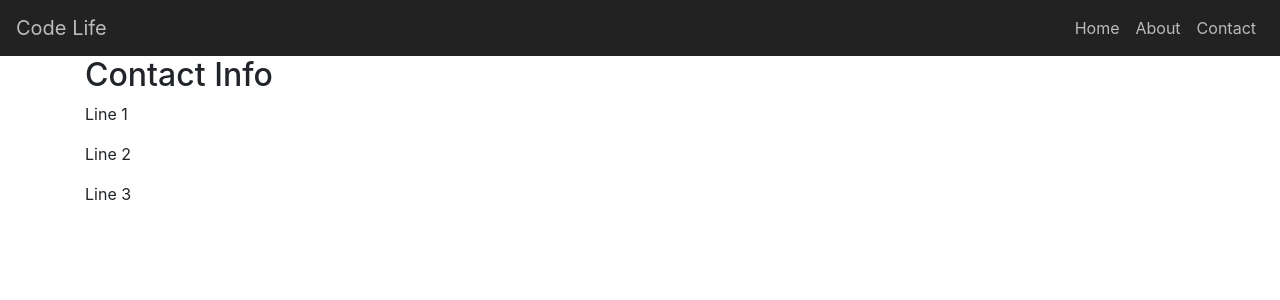
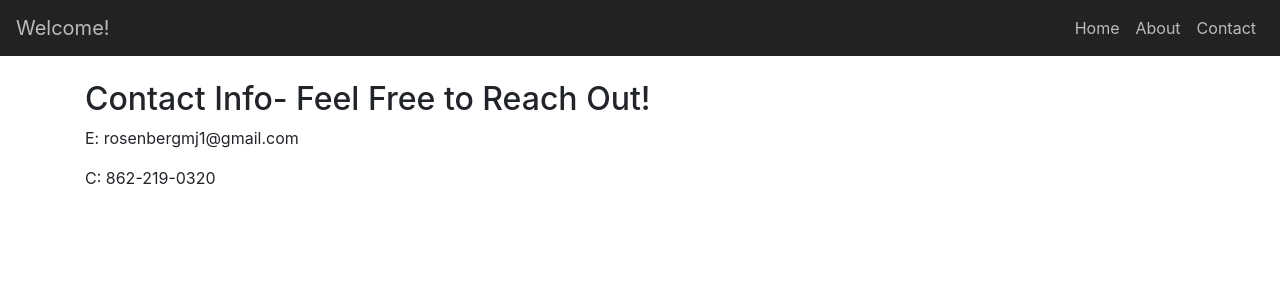
Before and after one commit to rosenbergmichael/homepage, a React (Create React App) app: page /contact in a window 1280 px wide. Shown: the top 300 px of the page. Built offline with nearby package versions, Linux system fonts and the light colour scheme.

Commit message:
added breaks for styling components, edits to contact info

```diff
--- a/src/About.js
+++ b/src/About.js
@@ -2,6 +2,7 @@ import React from 'react'
 
 export const About = () => (
     <div>
+      <br></br>
       <h2>About Page</h2>
       <p>Line 1</p>
       <p>Line 2</p>
--- a/src/Contact.js
+++ b/src/Contact.js
@@ -2,9 +2,9 @@ import React from 'react'
 
 export const Contact = () => (
     <div>
-      <h2>Contact Info</h2>
-      <p>Line 1</p>
-      <p>Line 2</p>
-      <p>Line 3</p>
+      <br></br>
+      <h2>Contact Info- Feel Free to Reach Out!</h2>
+      <p>E: rosenbergmj1@gmail.com</p>
+      <p>C: 862-219-0320</p>
     </div>
   )
--- a/src/Home.js
+++ b/src/Home.js
@@ -2,6 +2,7 @@ import React from 'react'
 
 export const Home = () => (
     <div>
+      <br></br>
       <h2>Michael Rosenberg</h2>
       <p>Line 1</p>
       <p>Line 2</p>
--- a/src/components/NavBar.js
+++ b/src/components/NavBar.js
@@ -20,7 +20,7 @@ const Styles = styled.div`
 export const NavBar = () => (
    <Styles>
     <Navbar expand="lg">
-      <Navbar.Brand href="/">Code Life</Navbar.Brand>
+      <Navbar.Brand href="/">Welcome!</Navbar.Brand>
       <Navbar.Toggle aria-controls="basic-navbar-nav"/>
       <Navbar.Collapse id="basic-navbar-nav">
         <Nav className="ml-auto">
```
Also changed, not shown: 1 other file (tests, documents, lock files or other folders).
